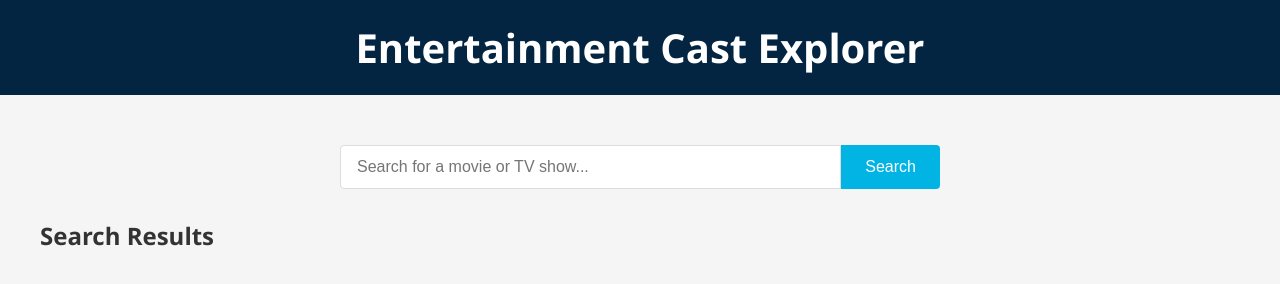
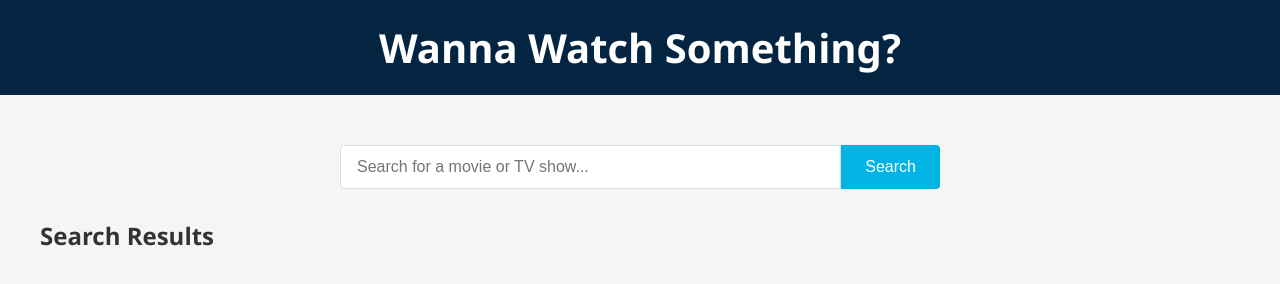
Before and after one commit to cab11150904/wwti, a plain HTML site: page index.html in a window 1280 px wide. Drawn offline with Linux system fonts and the light colour scheme.

Commit message:
Update index.html
Changed Title

```diff
--- a/index.html
+++ b/index.html
@@ -351,7 +351,7 @@
 </head>
 <body>
     <header>
-        <h1>Entertainment Cast Explorer</h1>
+        <h1>Wanna Watch Something?</h1>
     </header>
 
     <div class="container">
```
